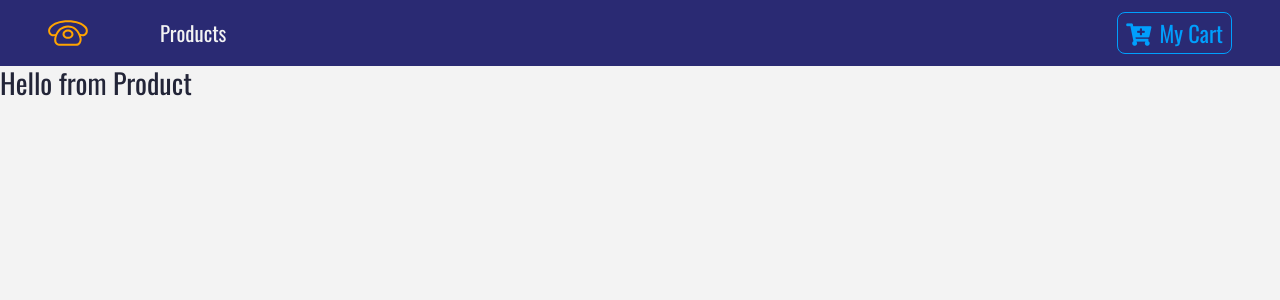
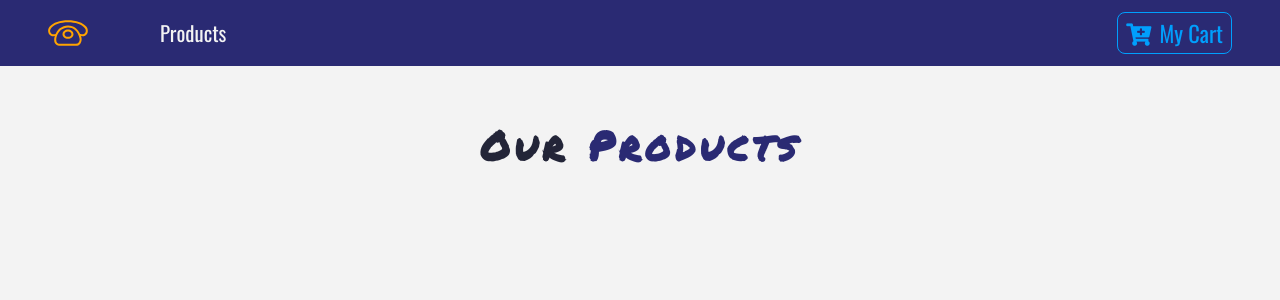
Before and after one commit to ioanzicu/react-phone-e-commerce, a React (Create React App) app: page / in a window 1280 px wide. Shown: the top 300 px of the page. Built offline with nearby package versions, Linux system fonts and the light colour scheme.

Commit message:
Add Title Component

```diff
--- a/src/components/ProductList.js
+++ b/src/components/ProductList.js
@@ -1,12 +1,23 @@
 import React, { Component } from "react";
 import Product from "./Product";
+import Title from "./Title";
 
 class ProductList extends Component {
+  state = {
+    products: []
+  };
+
   render() {
     return (
-      <div>
-        <Product />
-      </div>
+      <React.Fragment>
+        <div className="py-5">
+          <div className="container">
+            <Title name="our" title="products" />
+            <div className="row" />
+          </div>
+        </div>
+      </React.Fragment>
+      // <Product />
     );
   }
 }
--- /dev/null
+++ b/src/components/Title.js
@@ -0,0 +1,13 @@
+import React from "react";
+
+export default function Title({ name, title }) {
+  return (
+    <div className="row">
+      <div className="col-10 mx-auto my-2 text-center text-title">
+        <h1 className="text-capitalize font-weight-bold">
+          {name} <strong className="text-blue">{title}</strong>
+        </h1>
+      </div>
+    </div>
+  );
+}
```
